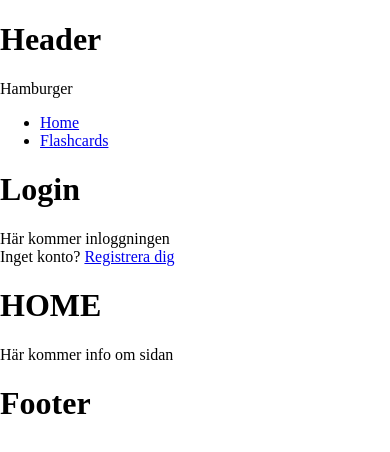
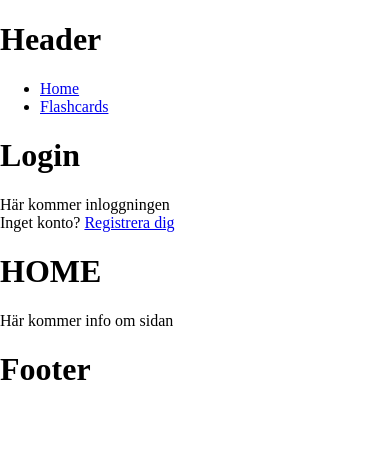
Before and after one commit to Beckasinis/BilDeck, a React (Vite) app: page / in a window 390 px wide. Shown: the top 452 px of the page. Built offline with nearby package versions, Linux system fonts and the light colour scheme.

Commit message:
refactor(header): remove hamburger

```diff
--- a/src/components/header/hamburger.jsx
+++ /dev/null
@@ -1,17 +0,0 @@
-import { Link } from 'react-router'
-import './hamburger.css'
-
-function Hamburger() {
-    return (
-        <>
-        <p>Hamburger</p>
-        <ul>
-            <li><Link to="/">Home</Link></li>
-            <li><Link to="/deck">Flashcards</Link></li>
-
-        </ul>
-        </>
-    );
-}
-
-export default Hamburger;
--- a/src/components/header/header.jsx
+++ b/src/components/header/header.jsx
@@ -1,12 +1,15 @@
 import './header.css';
-import Hamburger from './Hamburger'
+import { Link } from 'react-router'
 import LoginModal from '../loginModal'
 
-function Header(){
+function Header() {
   return (
     <>
       <h1>Header</h1>
-        <Hamburger />
+      <ul>
+        <li><Link to="/">Home</Link></li>
+        <li><Link to="/deck">Flashcards</Link></li>
+      </ul>
       <LoginModal />
     </>
   );
```
Also changed, not shown: src/components/header/hamburger.css (deleted). Lines whose indentation alone changed are shown as unchanged.
